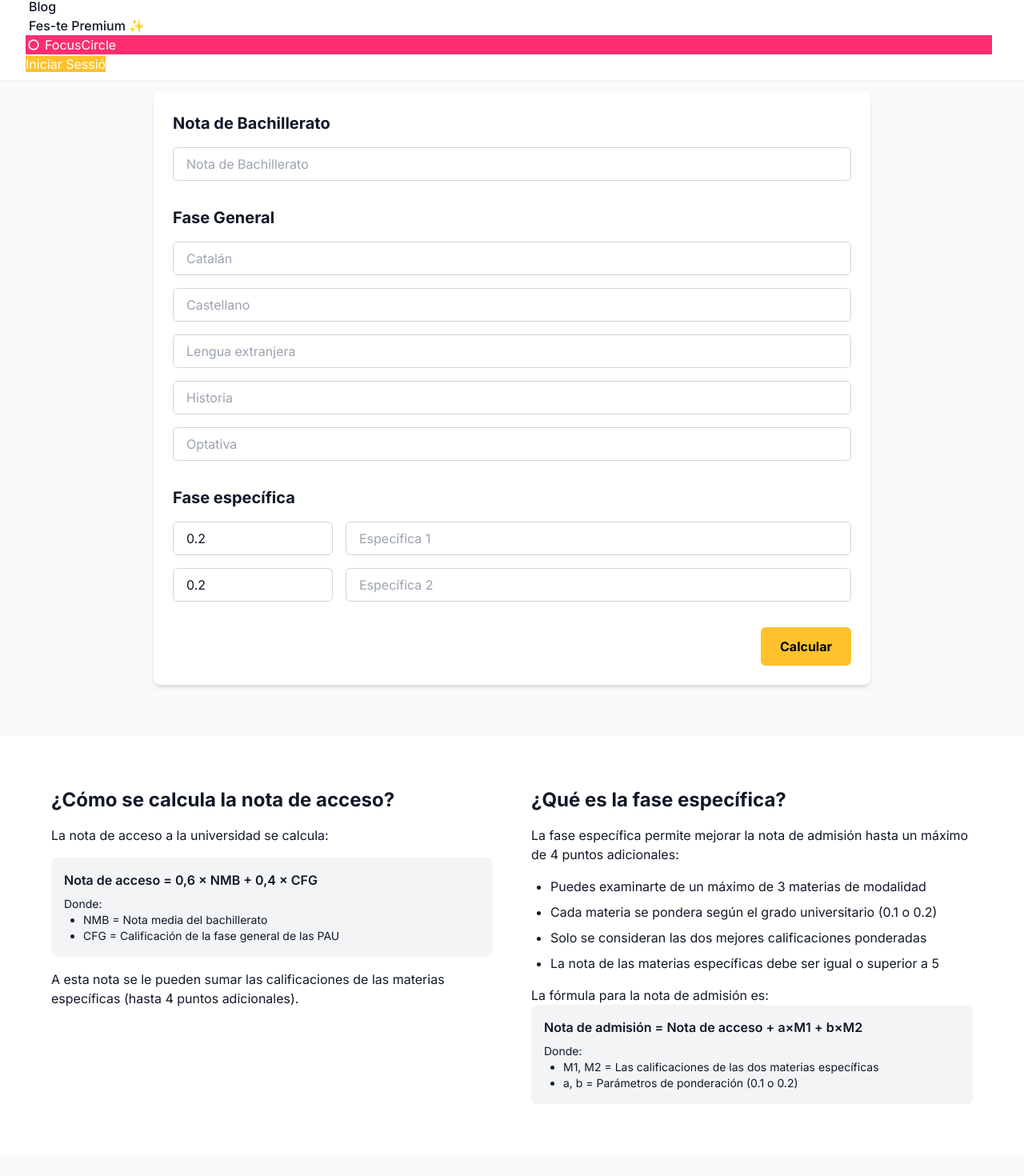
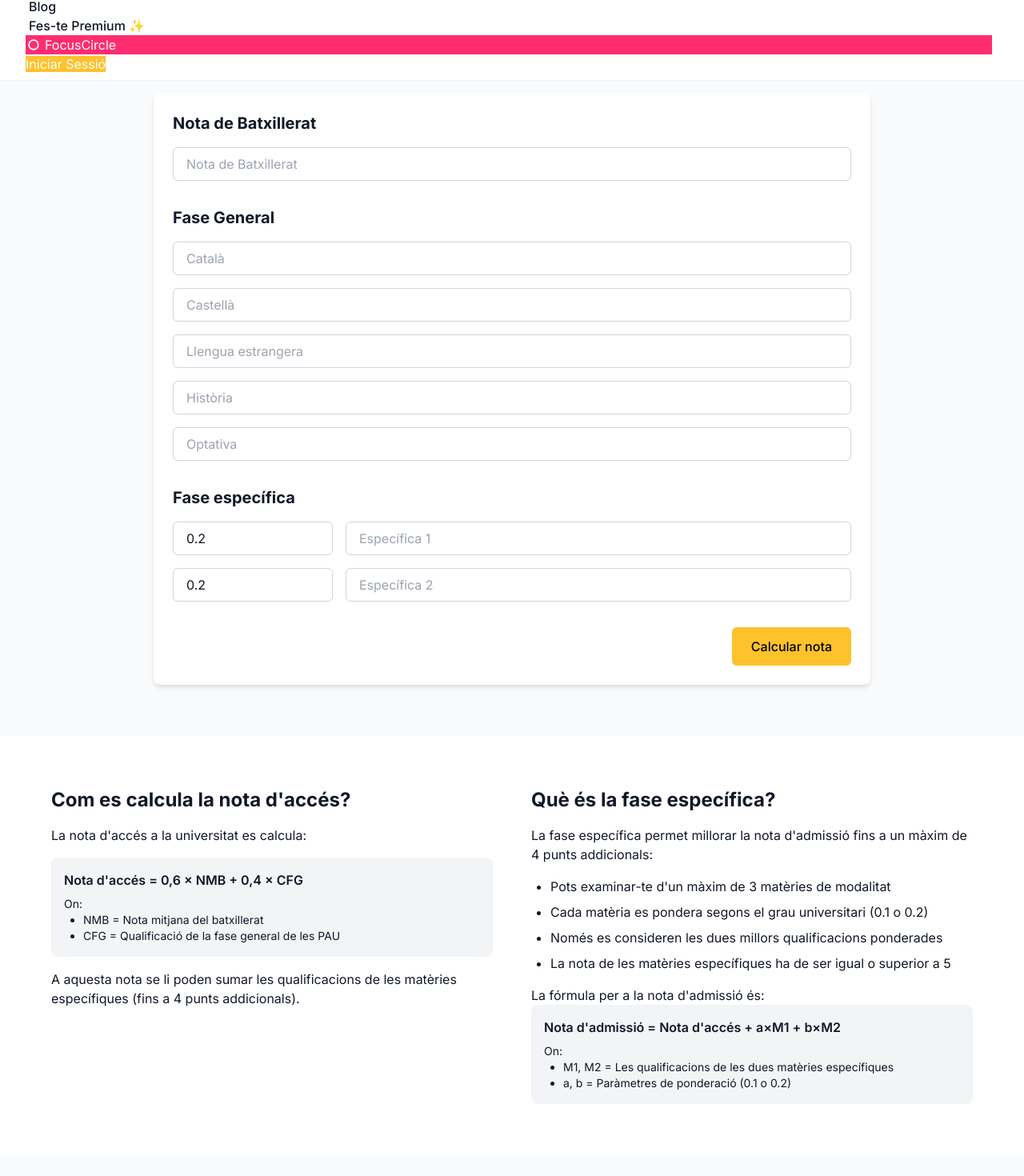
Before and after one commit to Ikerlopez13/selectivicat-clean, a Next.js app: page /calculadora in a window 1280 px wide. Shown: the part 336-1806 px from the top of the page at 80% size. Built offline with nearby package versions, Linux system fonts and the light colour scheme.

Commit message:
Traducció al català de la pàgina de calculadora de notes de tall

```diff
--- a/src/app/calculadora/page.tsx
+++ b/src/app/calculadora/page.tsx
@@ -4,8 +4,8 @@ import FooterMain from '@/components/FooterMain';
 import SaasRecommendation from '@/components/SaasRecommendation';
 
 export const metadata = {
-  title: 'Calculadora de Nota Selectividad y Bachillerato | SelectiviCat',
-  description: 'Calcula tu nota de acceso a la universidad llenando los siguientes campos. De esta forma podrás prever la nota de tu expediente de bachillerato.',
+  title: 'Calculadora de Nota Selectivitat i Batxillerat | SelectiviCat',
+  description: 'Calcula la teva nota d\'accés a la universitat omplint els següents camps. D\'aquesta manera podràs preveure la nota del teu expedient de batxillerat.',
 };
 
 export default function CalculadoraPage() {
@@ -18,15 +18,15 @@ export default function CalculadoraPage() {
         <div className="container mx-auto max-w-6xl">
           <div className="flex flex-col lg:flex-row items-center gap-8">
             <div className="lg:w-3/5">
-              <h1 className="text-4xl md:text-5xl font-bold mb-4">Calculadora de Nota Selectividad y Bachillerato</h1>
-              <p className="text-xl mb-6">Calcula tu nota de acceso a la universidad.</p>
-              <p className="mb-8">Llena los siguientes campos (las notas son sobre 10) y podrás prever la nota de tu expediente de bachillerato.</p>
+              <h1 className="text-4xl md:text-5xl font-bold mb-4">Calculadora de Nota Selectivitat i Batxillerat</h1>
+              <p className="text-xl mb-6">Calcula la teva nota d'accés a la universitat.</p>
+              <p className="mb-8">Omple els següents camps (les notes són sobre 10) i podràs preveure la nota del teu expedient de batxillerat.</p>
             </div>
 
             <div className="lg:w-2/5 flex justify-center">
               <img
                 src="/images/Group11.png"
-                alt="Estudiante calculando su nota"
+                alt="Estudiant calculant la seva nota"
                 className="w-s max-w-sm h-auto"
               />
             </div>
@@ -46,35 +46,35 @@ export default function CalculadoraPage() {
         <div className="container mx-auto max-w-6xl">
           <div className="grid grid-cols-1 md:grid-cols-2 gap-12">
             <div>
-              <h2 className="text-2xl font-bold mb-4">¿Cómo se calcula la nota de acceso?</h2>
-              <p className="mb-4">La nota de acceso a la universidad se calcula:</p>
+              <h2 className="text-2xl font-bold mb-4">Com es calcula la nota d'accés?</h2>
+              <p className="mb-4">La nota d'accés a la universitat es calcula:</p>
               <div className="bg-gray-100 p-4 rounded-lg mb-4">
-                <p className="font-semibold">Nota de acceso = 0,6 × NMB + 0,4 × CFG</p>
-                <p className="text-sm mt-2">Donde:</p>
+                <p className="font-semibold">Nota d'accés = 0,6 × NMB + 0,4 × CFG</p>
+                <p className="text-sm mt-2">On:</p>
                 <ul className="text-sm list-disc pl-6">
-                  <li>NMB = Nota media del bachillerato</li>
-                  <li>CFG = Calificación de la fase general de las PAU</li>
+                  <li>NMB = Nota mitjana del batxillerat</li>
+                  <li>CFG = Qualificació de la fase general de les PAU</li>
                 </ul>
               </div>
-              <p>A esta nota se le pueden sumar las calificaciones de las materias específicas (hasta 4 puntos adicionales).</p>
+              <p>A aquesta nota se li poden sumar les qualificacions de les matèries específiques (fins a 4 punts addicionals).</p>
             </div>
 
             <div>
-              <h2 className="text-2xl font-bold mb-4">¿Qué es la fase específica?</h2>
-              <p className="mb-4">La fase específica permite mejorar la nota de admisión hasta un máximo de 4 puntos adicionales:</p>
+              <h2 className="text-2xl font-bold mb-4">Què és la fase específica?</h2>
+              <p className="mb-4">La fase específica permet millorar la nota d'admissió fins a un màxim de 4 punts addicionals:</p>
               <ul className="list-disc pl-6 space-y-2 mb-4">
-                <li>Puedes examinarte de un máximo de 3 materias de modalidad</li>
-                <li>Cada materia se pondera según el grado universitario (0.1 o 0.2)</li>
-                <li>Solo se consideran las dos mejores calificaciones ponderadas</li>
-                <li>La nota de las materias específicas debe ser igual o superior a 5</li>
+                <li>Pots examinar-te d'un màxim de 3 matèries de modalitat</li>
+                <li>Cada matèria es pondera segons el grau universitari (0.1 o 0.2)</li>
+                <li>Només es consideren les dues millors qualificacions ponderades</li>
+                <li>La nota de les matèries específiques ha de ser igual o superior a 5</li>
               </ul>
-              <p>La fórmula para la nota de admisión es:</p>
+              <p>La fórmula per a la nota d'admissió és:</p>
               <div className="bg-gray-100 p-4 rounded-lg">
-                <p className="font-semibold">Nota de admisión = Nota de acceso + a×M1 + b×M2</p>
-                <p className="text-sm mt-2">Donde:</p>
+                <p className="font-semibold">Nota d'admissió = Nota d'accés + a×M1 + b×M2</p>
+                <p className="text-sm mt-2">On:</p>
                 <ul className="text-sm list-disc pl-6">
-                  <li>M1, M2 = Las calificaciones de las dos materias específicas</li>
-                  <li>a, b = Parámetros de ponderación (0.1 o 0.2)</li>
+                  <li>M1, M2 = Les qualificacions de les dues matèries específiques</li>
+                  <li>a, b = Paràmetres de ponderació (0.1 o 0.2)</li>
                 </ul>
               </div>
             </div>
--- a/src/components/CalculadoraForm.tsx
+++ b/src/components/CalculadoraForm.tsx
@@ -4,16 +4,16 @@ import { useState, useEffect } from 'react';
 
 export default function CalculadoraForm() {
   // Estado para las notas
-  const [notaBachillerato, setNotaBachillerato] = useState<string>('');
-  const [notaCatalan, setNotaCatalan] = useState<string>('');
-  const [notaCastellano, setNotaCastellano] = useState<string>('');
-  const [notaLenguaExtranjera, setNotaLenguaExtranjera] = useState<string>('');
+  const [notaBatxillerat, setNotaBatxillerat] = useState<string>('');
+  const [notaCatala, setNotaCatala] = useState<string>('');
+  const [notaCastella, setNotaCastella] = useState<string>('');
+  const [notaLlenguaEstrangera, setNotaLlenguaEstrangera] = useState<string>('');
   const [notaHistoria, setNotaHistoria] = useState<string>('');
   const [notaOptativa, setNotaOptativa] = useState<string>('');
 
   // Estado para las ponderaciones de la fase específica
-  const [ponderacion1, setPonderacion1] = useState<string>('0.2');
-  const [ponderacion2, setPonderacion2] = useState<string>('0.2');
+  const [ponderacio1, setPonderacio1] = useState<string>('0.2');
+  const [ponderacio2, setPonderacio2] = useState<string>('0.2');
 
   // Estado para las asignaturas específicas
   const [especifica1, setEspecifica1] = useState<string>('');
@@ -35,55 +35,55 @@ export default function CalculadoraForm() {
   const calcularNota = () => {
     // Validar que todos los campos obligatorios estén completos
     if (
-      !notaBachillerato ||
-      !notaCatalan ||
-      !notaCastellano ||
-      !notaLenguaExtranjera ||
+      !notaBatxillerat ||
+      !notaCatala ||
+      !notaCastella ||
+      !notaLlenguaEstrangera ||
       !notaHistoria ||
       !notaOptativa
     ) {
-      alert('Por favor, completa todos los campos de la fase general.');
+      alert('Si us plau, completa tots els camps de la fase general.');
       return;
     }
 
     // Convertir las notas a números
-    const bachillerato = parseFloat(notaBachillerato);
-    const catalan = parseFloat(notaCatalan);
-    const castellano = parseFloat(notaCastellano);
-    const lenguaExtranjera = parseFloat(notaLenguaExtranjera);
+    const batxillerat = parseFloat(notaBatxillerat);
+    const catala = parseFloat(notaCatala);
+    const castella = parseFloat(notaCastella);
+    const llenguaEstrangera = parseFloat(notaLlenguaEstrangera);
     const historia = parseFloat(notaHistoria);
     const optativa = parseFloat(notaOptativa);
 
     // Calcular la nota de la fase general (media de las 5 asignaturas)
-    const mediaFaseGeneral = (catalan + castellano + lenguaExtranjera + historia + optativa) / 5;
+    const mediaFaseGeneral = (catala + castella + llenguaEstrangera + historia + optativa) / 5;
 
     // Calcular la nota de acceso a la universidad (60% bachillerato + 40% fase general)
-    const notaAcceso = bachillerato * 0.6 + mediaFaseGeneral * 0.4;
+    const notaAcces = batxillerat * 0.6 + mediaFaseGeneral * 0.4;
 
-    setNotaFaseGeneral(parseFloat(notaAcceso.toFixed(3)));
+    setNotaFaseGeneral(parseFloat(notaAcces.toFixed(3)));
 
     // Calcular la nota de la fase específica si hay asignaturas
     let notaEspecifica = 0;
 
-    if (especifica1 && ponderacion1) {
-      notaEspecifica += parseFloat(especifica1) * parseFloat(ponderacion1);
+    if (especifica1 && ponderacio1) {
+      notaEspecifica += parseFloat(especifica1) * parseFloat(ponderacio1);
     }
 
-    if (especifica2 && ponderacion2) {
-      notaEspecifica += parseFloat(especifica2) * parseFloat(ponderacion2);
+    if (especifica2 && ponderacio2) {
+      notaEspecifica += parseFloat(especifica2) * parseFloat(ponderacio2);
     }
 
     setNotaFaseEspecifica(parseFloat(notaEspecifica.toFixed(3)));
 
     // Calcular la nota final (nota de acceso + nota específica)
-    const final = notaAcceso + notaEspecifica;
+    const final = notaAcces + notaEspecifica;
     setNotaFinal(parseFloat(final.toFixed(3)));
   };
 
   return (
     <div className="bg-white p-6 rounded-lg shadow-md">
       <div className="mb-8">
-        <h2 className="text-xl font-bold mb-4">Nota de Bachillerato</h2>
+        <h2 className="text-xl font-bold mb-4">Nota de Batxillerat</h2>
         <div className="mb-4">
           <input
             type="number"
@@ -91,11 +91,11 @@ export default function CalculadoraForm() {
             max="10"
             step="0.001"
             className="w-full px-4 py-2 border border-gray-300 rounded-md focus:ring-selectivi-yellow focus:border-selectivi-yellow"
-            placeholder="Nota de Bachillerato"
-            value={notaBachillerato}
+            placeholder="Nota de Batxillerat"
+            value={notaBatxillerat}
             onChange={(e) => {
               if (validarNota(e.target.value)) {
-                setNotaBachillerato(e.target.value);
+                setNotaBatxillerat(e.target.value);
               }
             }}
           />
@@ -111,11 +111,11 @@ export default function CalculadoraForm() {
             max="10"
             step="0.001"
             className="w-full px-4 py-2 border border-gray-300 rounded-md focus:ring-selectivi-yellow focus:border-selectivi-yellow"
-            placeholder="Catalán"
-            value={notaCatalan}
+            placeholder="Català"
+            value={notaCatala}
             onChange={(e) => {
               if (validarNota(e.target.value)) {
-                setNotaCatalan(e.target.value);
+                setNotaCatala(e.target.value);
               }
             }}
           />
@@ -126,11 +126,11 @@ export default function CalculadoraForm() {
             max="10"
             step="0.001"
             className="w-full px-4 py-2 border border-gray-300 rounded-md focus:ring-selectivi-yellow focus:border-selectivi-yellow"
-            placeholder="Castellano"
-            value={notaCastellano}
+            placeholder="Castellà"
+            value={notaCastella}
             onChange={(e) => {
               if (validarNota(e.target.value)) {
-                setNotaCastellano(e.target.value);
+                setNotaCastella(e.target.value);
               }
             }}
           />
@@ -141,11 +141,11 @@ export default function CalculadoraForm() {
             max="10"
             step="0.001"
             className="w-full px-4 py-2 border border-gray-300 rounded-md focus:ring-selectivi-yellow focus:border-selectivi-yellow"
-            placeholder="Lengua extranjera"
-            value={notaLenguaExtranjera}
+            placeholder="Llengua estrangera"
+            value={notaLlenguaEstrangera}
             onChange={(e) => {
               if (validarNota(e.target.value)) {
-                setNotaLenguaExtranjera(e.target.value);
+                setNotaLlenguaEstrangera(e.target.value);
               }
             }}
           />
@@ -156,7 +156,7 @@ export default function CalculadoraForm() {
             max="10"
             step="0.001"
             className="w-full px-4 py-2 border border-gray-300 rounded-md focus:ring-selectivi-yellow focus:border-selectivi-yellow"
-            placeholder="Historia"
+            placeholder="Història"
             value={notaHistoria}
             onChange={(e) => {
               if (validarNota(e.target.value)) {
@@ -193,8 +193,8 @@ export default function CalculadoraForm() {
               step="0.1"
               className="w-full px-4 py-2 border border-gray-300 rounded-md focus:ring-selectivi-yellow focus:border-selectivi-yellow"
               placeholder="0.2"
-              value={ponderacion1}
-              onChange={(e) => setPonderacion1(e.target.value)}
+              value={ponderacio1}
+              onChange={(e) => setPonderacio1(e.target.value)}
             />
           </div>
           <div className="col-span-3">
@@ -224,8 +224,8 @@ export default function CalculadoraForm() {
               step="0.1"
               className="w-full px-4 py-2 border border-gray-300 rounded-md focus:ring-selectivi-yellow focus:border-selectivi-yellow"
               placeholder="0.2"
-              value={ponderacion2}
-              onChange={(e) => setPonderacion2(e.target.value)}
+              value={ponderacio2}
+              onChange={(e) => setPonderacio2(e.target.value)}
             />
           </div>
           <div className="col-span-3">
@@ -250,27 +250,30 @@ export default function CalculadoraForm() {
       <div className="flex justify-end">
         <button
           onClick={calcularNota}
-          className="bg-selectivi-yellow hover:bg-amber-500 text-black font-bold py-3 px-6 rounded-md transition duration-300"
+          className="px-6 py-3 bg-selectivi-yellow text-black rounded-md font-medium hover:bg-opacity-90 transition-colors"
         >
-          Calcular
+          Calcular nota
         </button>
       </div>
 
       {notaFinal !== null && (
-        <div className="mt-8 p-4 bg-gray-50 rounded-lg">
-          <h3 className="text-lg font-bold mb-2">Resultado:</h3>
-          <div className="grid grid-cols-1 md:grid-cols-3 gap-4">
-            <div className="bg-white p-3 rounded shadow">
-              <p className="text-sm text-gray-600">Nota de acceso:</p>
-              <p className="text-xl font-bold text-selectivi-yellow">{notaFaseGeneral?.toFixed(3)}</p>
+        <div className="mt-8 p-6 bg-selectivi-yellow/10 rounded-lg">
+          <h3 className="text-xl font-bold mb-4">Resultats</h3>
+
+          <div className="grid md:grid-cols-3 gap-4">
+            <div className="bg-white p-4 rounded-lg shadow-sm">
+              <p className="text-sm text-gray-600 mb-1">Nota de fase general:</p>
+              <p className="text-2xl font-bold">{notaFaseGeneral}</p>
             </div>
-            <div className="bg-white p-3 rounded shadow">
-              <p className="text-sm text-gray-600">Nota fase específica:</p>
-              <p className="text-xl font-bold text-selectivi-yellow">{notaFaseEspecifica?.toFixed(3)}</p>
+
+            <div className="bg-white p-4 rounded-lg shadow-sm">
+              <p className="text-sm text-gray-600 mb-1">Punts fase específica:</p>
+              <p className="text-2xl font-bold">{notaFaseEspecifica}</p>
             </div>
-            <div className="bg-white p-3 rounded shadow">
-              <p className="text-sm text-gray-600">Nota final:</p>
-              <p className="text-xl font-bold text-selectivi-yellow">{notaFinal.toFixed(3)}</p>
+
+            <div className="bg-white p-4 rounded-lg shadow-sm">
+              <p className="text-sm text-gray-600 mb-1">Nota final d'admissió:</p>
+              <p className="text-2xl font-bold">{notaFinal}</p>
             </div>
           </div>
         </div>
```
